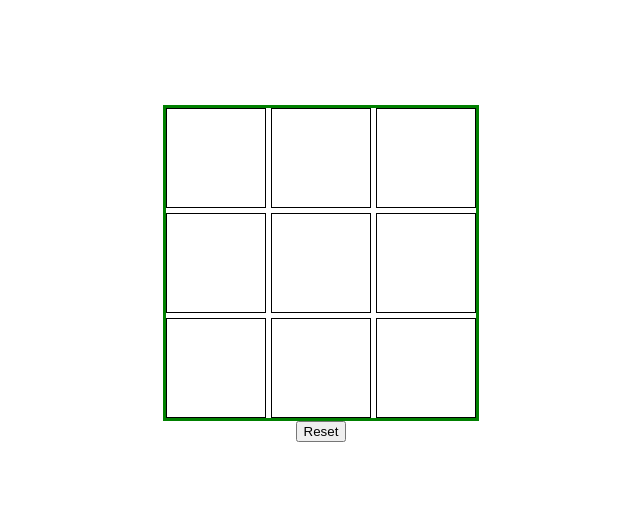
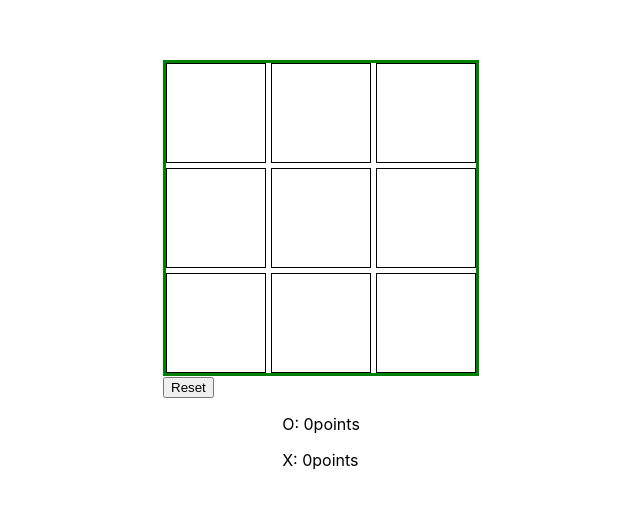
Before and after one commit to DBattou/TicTacToe, a React (Create React App) app: page / in a window 1280 px wide. Shown: the part 127-636 px from the top of the page, without its empty margins (319-959 px from the left). Built offline with nearby package versions, Linux system fonts and the light colour scheme.

Commit message:
Add player 1 and player 2 score under the board

```diff
--- a/src/App.js
+++ b/src/App.js
@@ -2,11 +2,13 @@ import React, { useState, useCallback, useEffect } from 'react'
 
 import './App.css'
 import Board from './board/Board'
+import Score from './score/Score'
 import calculateWinner from './logic/calculateWinner'
 
 function App({ gameSize }) {
   const [gameState, setGameState] = useState(Array(gameSize * gameSize).fill(''))
   const [currentPlayer, setCurrentPlayer] = useState('X')
+  const [score, setScore] = useState({ X: 0, O: 0 })
 
   const changeGameState = useCallback(
     (boardIndex) => {
@@ -32,11 +34,13 @@ function App({ gameSize }) {
     if (isWinner) {
       const winner = currentPlayer === 'O' ? 'X' : 'O'
       alert(`THE ${winner} WIN`)
+      setScore({ ...score, [winner]: score.winner + 1 })
     }
-  }, [gameState, currentPlayer, gameSize])
+  }, [gameState, currentPlayer, gameSize, score])
 
   return (
     <div className="App">
+      <section>
         <Board
           gameSize={gameSize}
           gameState={gameState}
@@ -45,6 +49,11 @@ function App({ gameSize }) {
         <button onClick={() => setGameState(Array(gameSize * gameSize).fill(''))}>
           Reset
         </button>
+      </section>
+      <section>
+        <Score player={'O'} score={score.O}></Score>
+        <Score player={'X'} score={score.X}></Score>
+      </section>
     </div>
   )
 }
--- /dev/null
+++ b/src/score/Score.jsx
@@ -0,0 +1,12 @@
+import React from 'react'
+import './Score.css'
+
+function Score({ player, score }) {
+  return (
+    <p>
+      {player}: {score}points
+    </p>
+  )
+}
+
+export default Score
```
Also changed, not shown: src/score/Score.css (added), 1 other file (tests, documents, lock files or other folders). Lines whose indentation alone changed are shown as unchanged.
